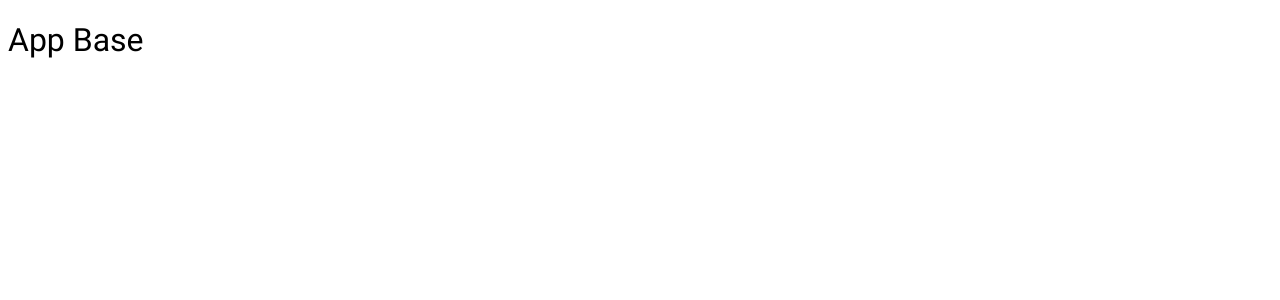
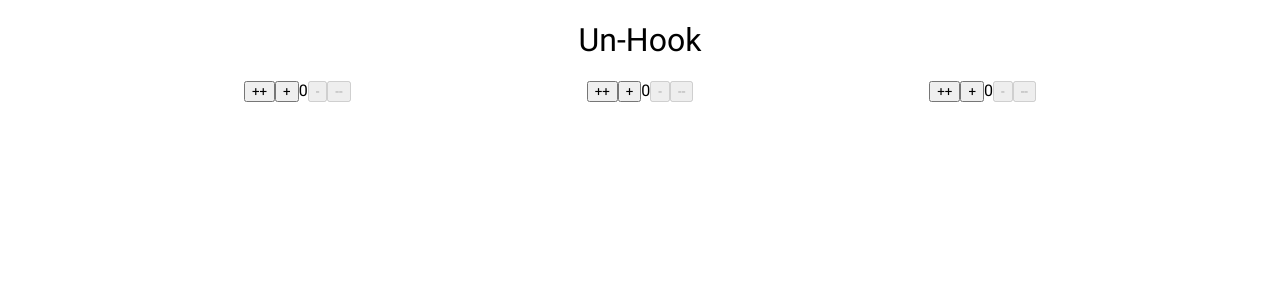
Before and after one commit to ruppysuppy/UnHook, a React (Create React App) app in the folder front-end/: page / in a window 1280 px wide. Shown: the top 300 px of the page. Built offline with nearby package versions, Linux system fonts and the light colour scheme.

Commit message:
feat(timer): added timer functionality + redux

```diff
--- a/front-end/package.json
+++ b/front-end/package.json
@@ -9,7 +9,10 @@
     "@testing-library/user-event": "^7.1.2",
     "react": "^16.13.1",
     "react-dom": "^16.13.1",
-    "react-scripts": "3.4.3"
+    "react-redux": "^7.2.1",
+    "react-scripts": "3.4.3",
+    "redux": "^4.0.5",
+    "redux-thunk": "^2.3.0"
   },
   "scripts": {
     "start": "react-scripts start",
--- a/front-end/src/App.js
+++ b/front-end/src/App.js
@@ -1,11 +1,14 @@
 import React from 'react';
+
+import Timer from './components/Timer/Timer';
 
 function App() {
   return (
-    <div>
+    <div align="center">
       <h1>
-        App Base
+        Un-Hook
       </h1>
+      <Timer />
     </div>
   );
 }
--- /dev/null
+++ b/front-end/src/components/Timer/Timer.js
@@ -0,0 +1,17 @@
+import React from 'react'
+
+import TimerDial from './TimerDial/TimerDial'
+
+import styles from './timer.module.css'
+
+function Timer() {
+    return (
+        <div className={styles.root}>
+            <TimerDial timeType="hh" upperLimit={23} lowerLimit={0} boostAmt={6} />
+            <TimerDial timeType="mm" upperLimit={59} lowerLimit={0} boostAmt={15} />
+            <TimerDial timeType="ss" upperLimit={59} lowerLimit={0} boostAmt={15} />
+        </div>
+    )
+}
+
+export default Timer
--- /dev/null
+++ b/front-end/src/components/Timer/TimerDial/TimerDial.js
@@ -0,0 +1,44 @@
+import React from 'react'
+import { connect } from 'react-redux'
+
+import * as actions from '../../../store/actions/actions'
+
+import timeTypes from '../../../store/constants/timeTypes'
+
+function TimerDial({ timeType, time, increment, decrement, upperLimit, lowerLimit, boostAmt, addSlice, subtractSlice }) {
+    console.log(upperLimit, lowerLimit, time[timeType]);
+    return (
+        <div>
+            <button onClick={() => addSlice(timeTypes[timeType], boostAmt, upperLimit, time[timeType])} disabled={upperLimit <= time[timeType]}>
+                ++
+            </button>
+            <button onClick={() => increment(timeTypes[timeType])} disabled={upperLimit <= time[timeType]}>+</button>
+            {time[timeType]}
+            <button onClick={() => decrement(timeTypes[timeType])} disabled={lowerLimit >= time[timeType]}>-</button>
+            <button onClick={() => subtractSlice(timeTypes[timeType], boostAmt, lowerLimit, time[timeType])} disabled={lowerLimit >= time[timeType]}>
+                --
+            </button>
+        </div>
+    )
+}
+
+const mapStateToProps = state => ({
+    time: {
+        hh: state.hh,
+        mm: state.mm,
+        ss: state.ss,
+    }
+})
+
+const mapDispatchToProps = dispatch => ({
+    increment: (timeType) => dispatch(actions.updateTime(1, timeType)),
+    decrement: (timeType) => dispatch(actions.updateTime(-1, timeType)),
+    addSlice: (timeType, amount, upperLimit, curr) => (
+        dispatch(actions.updateTime(Math.min(amount, upperLimit - curr), timeType))
+    ),
+    subtractSlice: (timeType, amount, lowerLimit, curr) => (
+        dispatch(actions.updateTime(Math.max(-amount, curr - lowerLimit), timeType))
+    ),
+})
+
+export default connect(mapStateToProps, mapDispatchToProps)(TimerDial)
--- /dev/null
+++ b/front-end/src/components/Timer/timer.module.css
@@ -0,0 +1,5 @@
+.root {
+	display: flex;
+	width: 100%;
+	justify-content: space-evenly;
+}
--- a/front-end/src/index.js
+++ b/front-end/src/index.js
@@ -1,14 +1,27 @@
 import React from 'react';
 import ReactDOM from 'react-dom';
+import { Provider } from 'react-redux'
+import { createStore, applyMiddleware, compose } from 'redux'
+import thunk from 'redux-thunk'
 
 import * as serviceWorker from './serviceWorker';
 
+import timeReducer from './store/reducers/timeReducer'
+
 import App from './App';
 
+const composeEnhancers = (
+  (process.env.NODE_ENV === 'development' ? window.__REDUX_DEVTOOLS_EXTENSION_COMPOSE__ : null) || compose
+)
+
+const store = createStore(timeReducer, composeEnhancers(
+  applyMiddleware(thunk)
+))
+
 ReactDOM.render(
-  <React.StrictMode>
+  <Provider store={store}>
     <App />
-  </React.StrictMode>,
+  </Provider>,
   document.getElementById('root')
 );
 
--- /dev/null
+++ b/front-end/src/store/actions/actionTypes.js
@@ -0,0 +1 @@
+export const UPDATE_TIME = "UPDATE_TIME"
--- /dev/null
+++ b/front-end/src/store/actions/actions.js
@@ -0,0 +1,9 @@
+import * as actionTypes from './actionTypes'
+
+export const updateTime = (deltaTime, timeType) => ({
+    type: actionTypes.UPDATE_TIME,
+    payload: {
+        deltaTime: deltaTime,
+        timeType: timeType
+    }
+})
--- /dev/null
+++ b/front-end/src/store/constants/timeTypes.js
@@ -0,0 +1,7 @@
+const timeTypes = {
+    hh: "hh",
+    mm: "mm",
+    ss: "ss",
+}
+
+export default timeTypes
--- /dev/null
+++ b/front-end/src/store/reducers/timeReducer.js
@@ -0,0 +1,41 @@
+import * as actionTypes from '../actions/actionTypes'
+
+import timeTypes from '../constants/timeTypes'
+
+const initialState = {
+    hh: 0,
+    mm: 0,
+    ss: 0,
+}
+
+const reducer = (state = initialState, action) => {
+    const { type, payload } = action
+
+    switch (type) {
+        case actionTypes.UPDATE_TIME:
+            const stateCopy = { ...state }
+
+            switch (payload.timeType) {
+                case timeTypes.hh:
+                    stateCopy.hh += payload.deltaTime
+                    break;
+
+                case timeTypes.mm:
+                    stateCopy.mm += payload.deltaTime
+                    break;
+
+                case timeTypes.ss:
+                    stateCopy.ss += payload.deltaTime
+                    break;
+
+                default:
+                    break;
+            }
+            return stateCopy
+
+        default:
+            return state;
+    }
+}
+
+export default reducer
```
Also changed, not shown: 2 other files (tests, documents, lock files or other folders).
